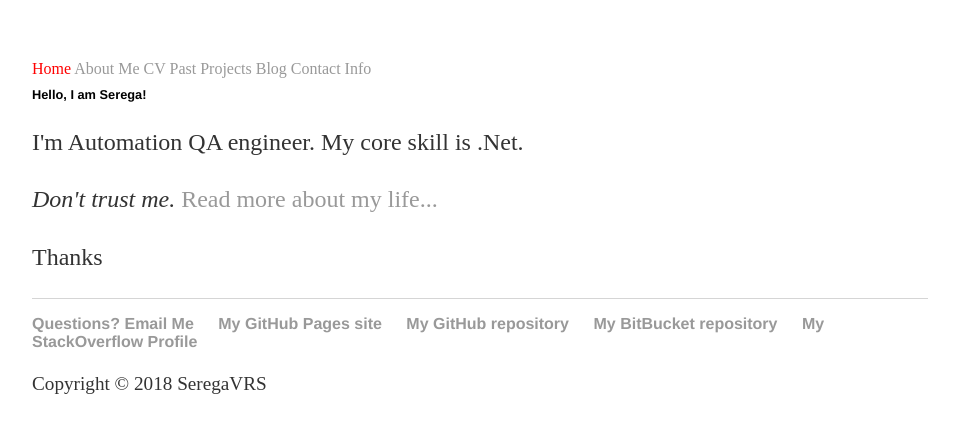
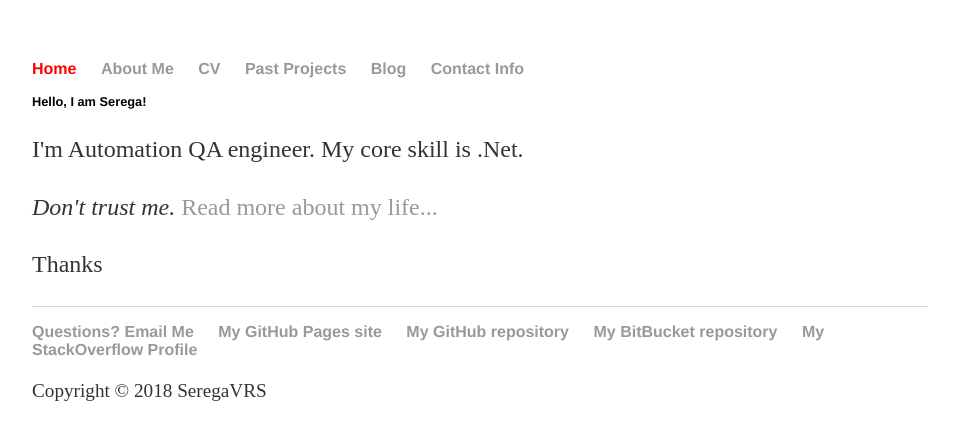
Before and after one commit to SeregaVRS/SeregaVRS.github.io, a Jekyll site: the page built from index.html, in a window 1280 px wide. Shown: the top 440 px of the page, without its empty margins (160-1119 px from the left). Built offline with Jekyll 4.4.1, drawn with Linux system fonts in a browser that asks for light colours.

Commit message:
Update default.html

```diff
--- a/_layouts/default.html
+++ b/_layouts/default.html
@@ -9,7 +9,7 @@
     <body>
 
       {% include header.html %}
-      {% include navigationdata.html %}
+      {% include navigation.html %}
 
       <div class="container">
       {{ content }}
```
